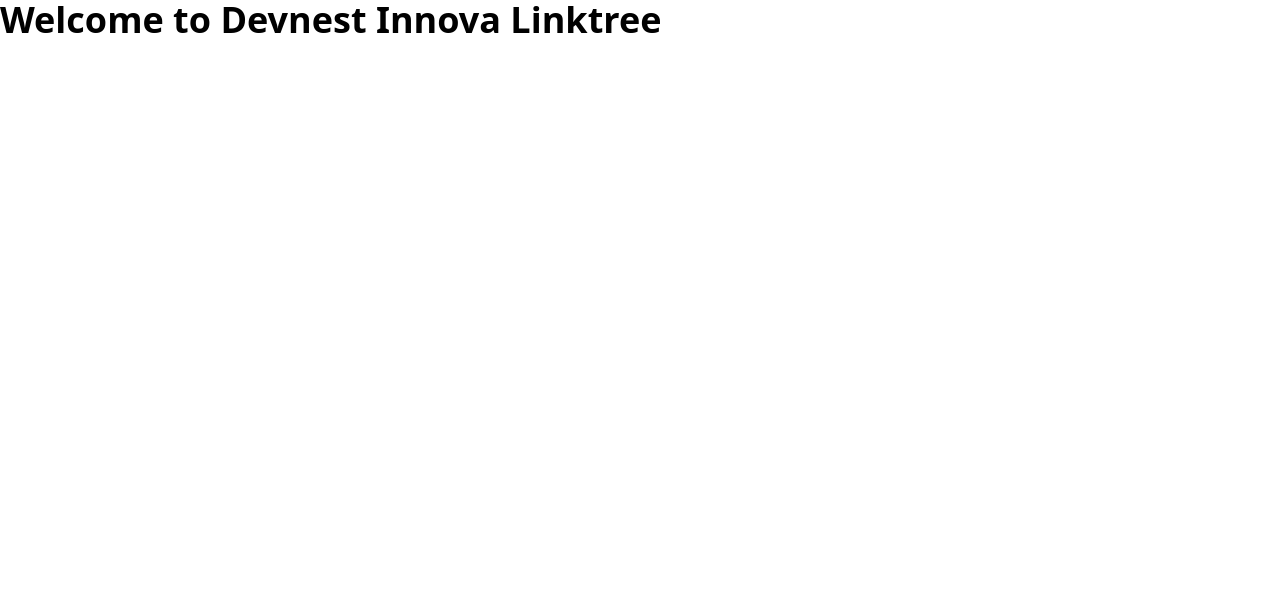
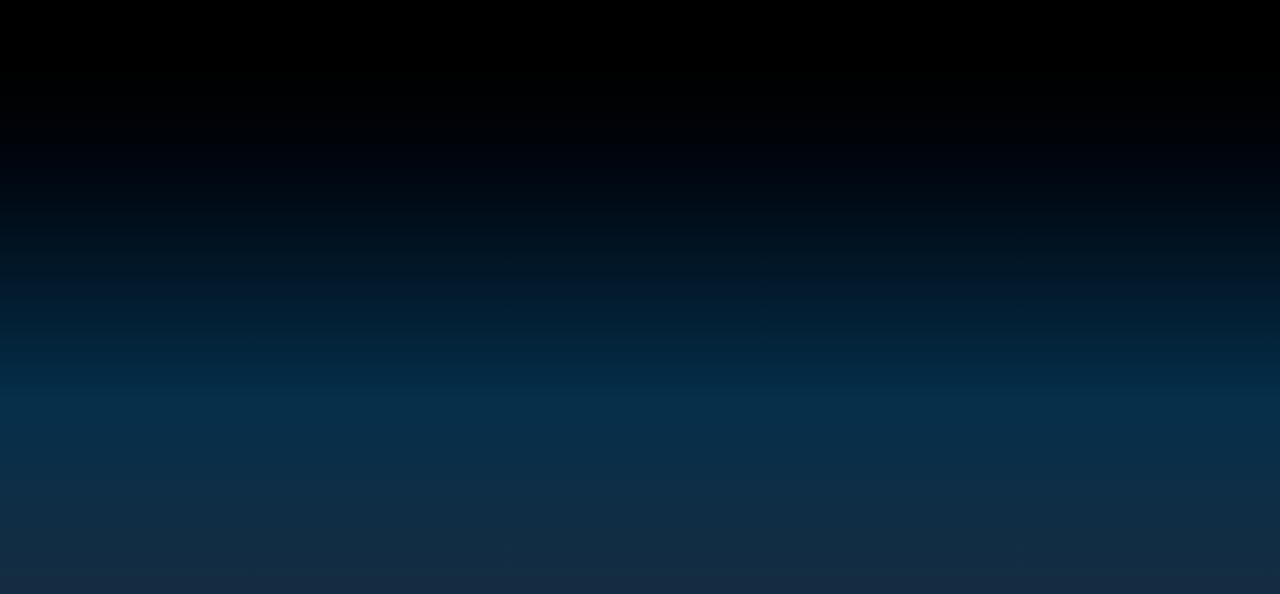
Before and after one commit to SanJohan/devnest-linktree, a website: page index.html in a window 1280 px wide. Drawn offline with Linux system fonts and the light colour scheme.

Commit message:
changing background

```diff
--- a/index.html
+++ b/index.html
@@ -6,7 +6,8 @@
     <title>Devnest Innova Linktree</title>
     <link rel="stylesheet" href="./assets/output.css">
 </head>
-<body>
+<body class="max-w-xl mx-auto min-h-dvh
+    bg-gradient-to-b from-black via-sky-950 to-gray-800">
     <h1 class="text-4xl font-bold">Welcome to Devnest Innova Linktree</h1>
 </body>
 </html>
```
Also changed, not shown: assets/output.css.
